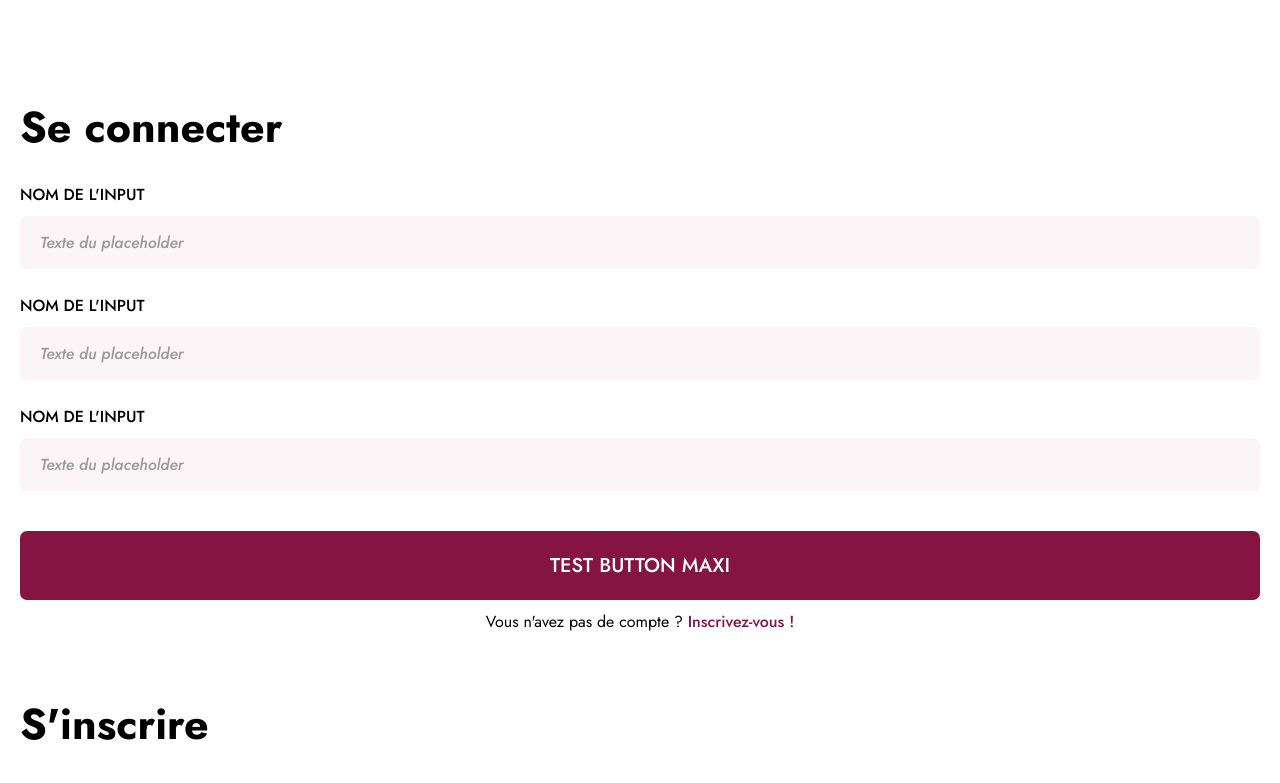
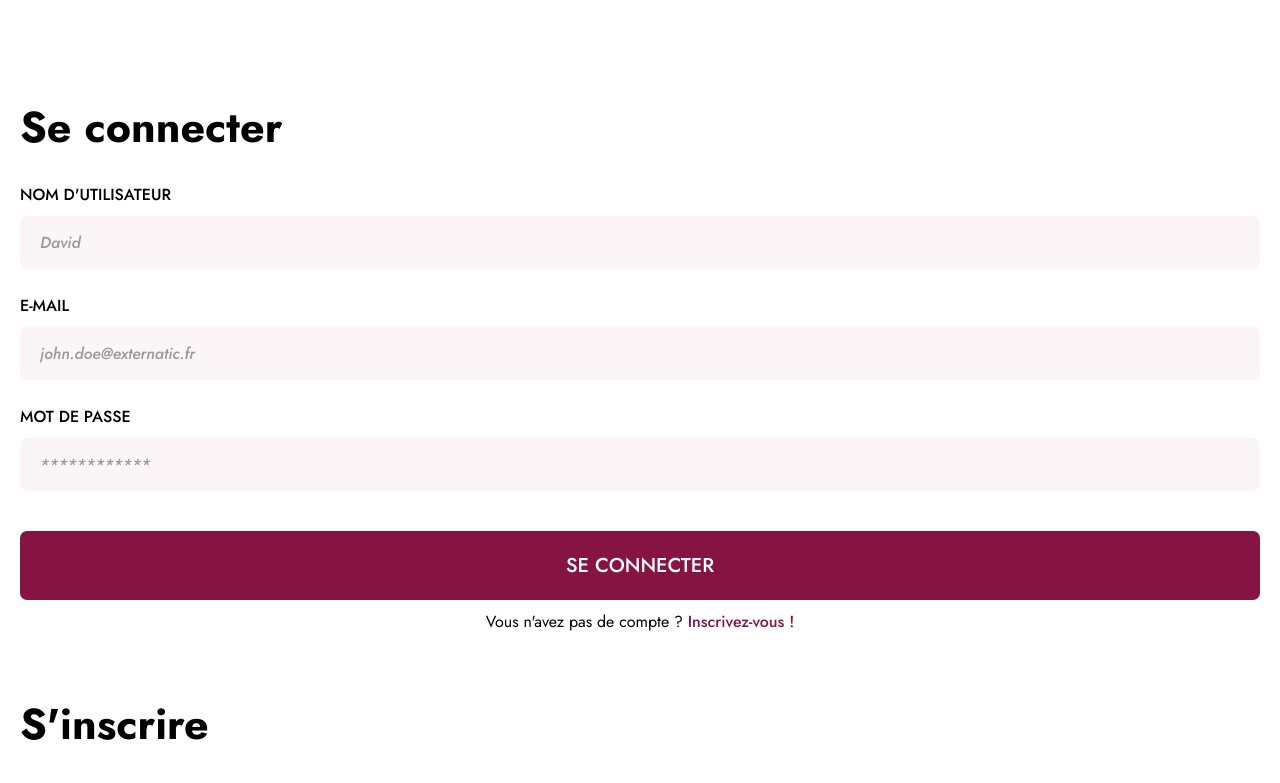
Before and after one commit to WildCodeSchool/2023-09-JS-BDX-P3-la-rive-droite, a React (Vite) app in the folder frontend/: page / in a window 1280 px wide. Shown: the part 509-1292 px from the top of the page. Built offline with nearby package versions, Linux system fonts and the light colour scheme.

Commit message:
adding prop-types

```diff
--- a/frontend/src/components/ButtonMaxi.jsx
+++ b/frontend/src/components/ButtonMaxi.jsx
@@ -1,13 +1,18 @@
+import PropTypes from "prop-types";
 import "../style/style_components/button-maxi.css";
 
-function ButtonMaxi() {
+function ButtonMaxi({ textBtn }) {
   return (
     <div>
       <button className="submit-btn-maxi" type="submit">
-        Test button maxi
+        {textBtn ?? "Test button maxi"}
       </button>
     </div>
   );
 }
 
+ButtonMaxi.propTypes = {
+  textBtn: PropTypes.string.isRequired,
+};
+
 export default ButtonMaxi;
--- a/frontend/src/components/Input.jsx
+++ b/frontend/src/components/Input.jsx
@@ -1,13 +1,14 @@
+import PropTypes from "prop-types";
 import "../style/style_components/input.css";
 
-function Input() {
+function Input({ titleInput, holderText }) {
   return (
     <div className="container-input">
       <form>
         <div className="champs-form">
           <div>
             <label className="label-champs" htmlFor="name">
-              Nom de l'input
+              {titleInput ?? "Nom de l'input"}
             </label>
           </div>
           <div>
@@ -15,7 +16,7 @@ function Input() {
               className="background-input"
               type="text"
               id="name"
-              placeholder="Texte du placeholder"
+              placeholder={holderText ?? "Texte du placeholder"}
             />
           </div>
         </div>
@@ -24,4 +25,9 @@ function Input() {
   );
 }
 
+Input.propTypes = {
+  titleInput: PropTypes.string.isRequired,
+  holderText: PropTypes.string.isRequired,
+};
+
 export default Input;
--- a/frontend/src/pages/LogIn.jsx
+++ b/frontend/src/pages/LogIn.jsx
@@ -11,10 +11,10 @@ function Login() {
         <form>
           <div className="champs-form">
             <div>
-              <Input />
-              <Input />
-              <Input />
-              <ButtonMaxi />
+              <Input titleInput="Nom d'utilisateur" holderText="David" />
+              <Input titleInput="E-mail" holderText="john.doe@externatic.fr" />
+              <Input titleInput="Mot de passe" holderText="************" />
+              <ButtonMaxi textBtn="Se connecter" />
             </div>
           </div>
         </form>
```
